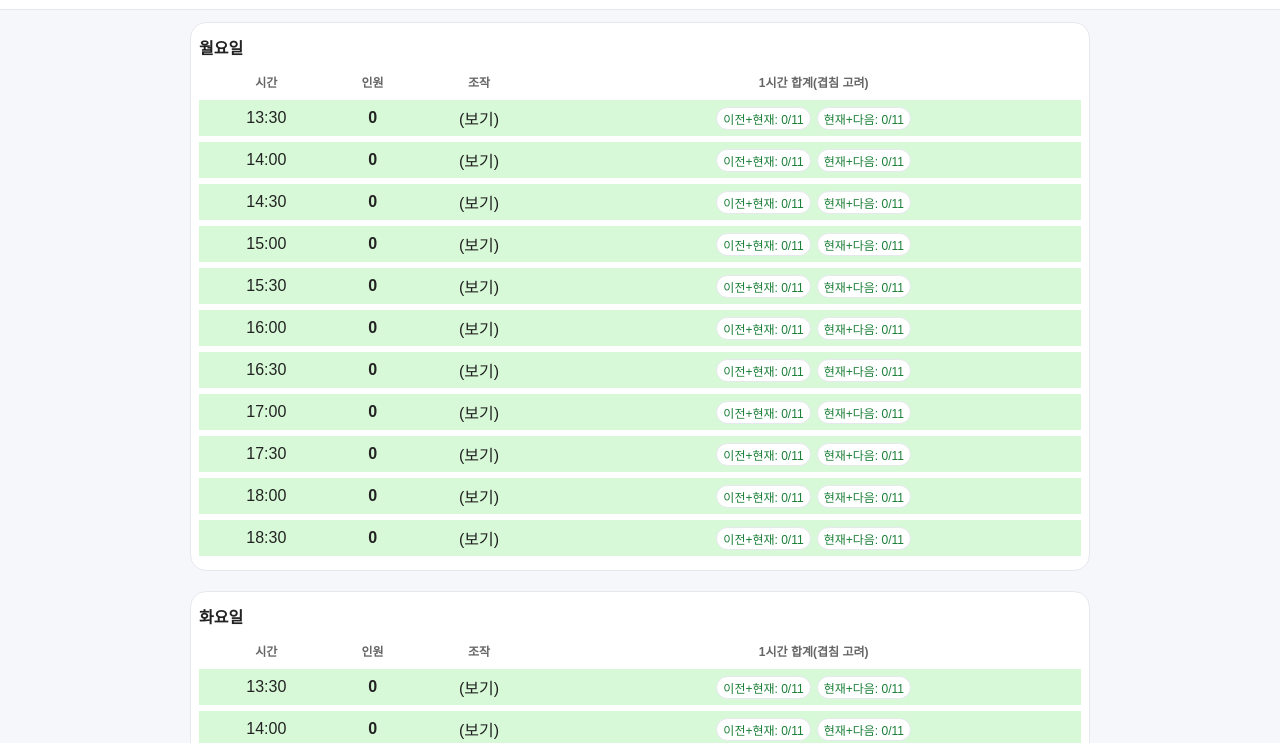
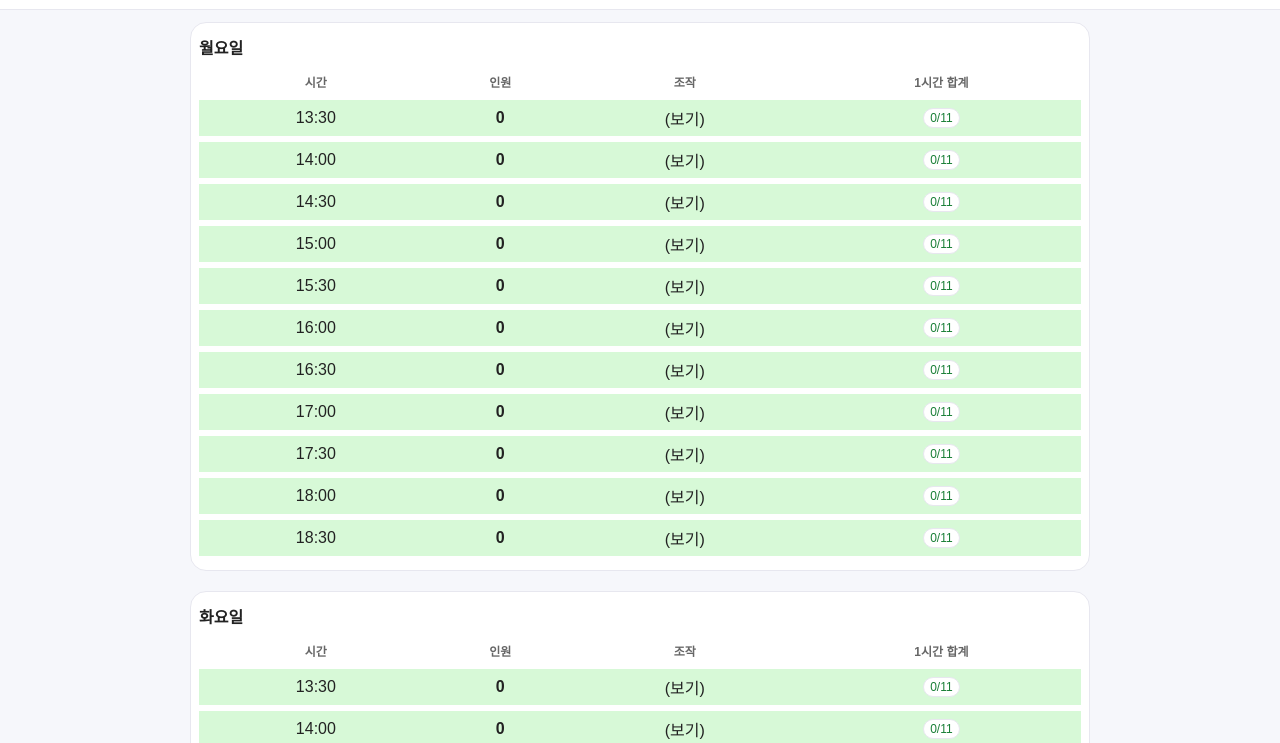
Before and after one commit to zeromo0713/piano-timetable, a plain HTML site: page index.html in a window 1280 px wide. Shown: the part 57-800 px from the top of the page. Drawn offline with Linux system fonts and the light colour scheme.

Commit message:
Add files via upload

```diff
--- a/index.html
+++ b/index.html
@@ -6,8 +6,14 @@
 <title>피아노 학원 시간표 (월~금)</title>
 <style>
   :root{
-      --ok:#d7f9d7; --warn:#ffd9d9; --bg:#f6f7fb; --card:#ffffff;
-      --text:#222; --muted:#666; --accent:#4caf50; --line:#e7e7ef;
+    --ok:#d7f9d7;
+    --warn:#ffd9d9;
+    --bg:#f6f7fb;
+    --card:#ffffff;
+    --text:#222;
+    --muted:#666;
+    --accent:#4caf50;
+    --line:#e7e7ef;
     --btn:#efefef;
   }
   body{margin:0;background:var(--bg);color:var(--text);font-family:sans-serif}
@@ -24,13 +30,12 @@
   h2{margin:4px 0;font-size:16px}
   table{width:100%;border-collapse:separate;border-spacing:0 6px}
   th{font-size:12px;color:var(--muted);padding:4px}
-    td{padding:6px;text-align:center; vertical-align: middle;}
+  td{padding:6px;text-align:center}
   tr{border-radius:12px;overflow:hidden}
   .count{font-weight:700}
   .ctrl{padding:2px 8px;margin:0 2px;border-radius:8px;border:1px solid var(--line);background:#f3f3f7;font-weight:800;cursor:pointer}
-    .badges{display:flex; gap:6px; justify-content:center; flex-wrap:wrap;}
-    .badge{font-size:12px;padding:2px 6px;border-radius:999px;border:1px solid var(--line);background:#fff;display:inline-block}
-    .danger{color:#b00020; border-color:#f1a7a7}
+  .hourbadge{font-size:12px;padding:2px 6px;border-radius:999px;border:1px solid var(--line);background:#fff;display:inline-block}
+  .danger{color:#b00020}
   .success{color:#1a7f37}
 </style>
 </head>
@@ -56,8 +61,9 @@
   {key:"thu",label:"목요일"},
   {key:"fri",label:"금요일"}
 ];
-    const SLOT_MAX = 8;   // 한 타임 최대
-    const HOUR_MAX = 11;  // 1시간 최대
+const SLOT_MAX = 7;   // 한 타임 최대 인원
+const HOUR_MAX = 11;  // 한 시간 합계 최대 인원
+const PAIRS = [[0,1],[2,3],[4,5],[6,7],[8,9]]; // 마지막 18:30은 단독
 const DEFAULT_PIN = "0000";
 
 /** 상태 **/
@@ -69,9 +75,13 @@
 function loadState(){
   try{
     const raw = localStorage.getItem("piano_schedule_week");
-        if(!raw){ return {currentHall:"main", data:{}}; }
+    if(!raw){
+      return {currentHall:"main", data:{}};
+    }
     return JSON.parse(raw);
-      }catch(e){ return {currentHall:"main", data:{}}; }
+  }catch(e){
+    return {currentHall:"main", data:{}};
+  }
 }
 function saveState(){
   localStorage.setItem("piano_schedule_week", JSON.stringify(state));
@@ -82,18 +92,18 @@
   }
   return state.data[dayKey];
 }
-
-    // ✅ “이전+현재”, “현재+다음” 두 합계를 모두 계산
-    function hourSums(arr, idx){
-      const prev = idx > 0 ? (arr[idx-1]||0) + (arr[idx]||0) : (arr[idx]||0);
-      const next = idx < arr.length-1 ? (arr[idx]||0) + (arr[idx+1]||0) : (arr[idx]||0);
-      return { prev, next, max: Math.max(prev, next) };
+function hourSum(arr, idx){
+  for(const [a,b] of PAIRS){
+    if(idx===a || idx===b) return (arr[a]||0)+(arr[b]||0);
+  }
+  return arr[idx]||0;
 }
 
 /** 렌더 **/
 function render(){
   const container = document.getElementById("schedule");
   container.innerHTML = "";
+
   DAYS.forEach(d=>{
     const dayData = getDayData(d.key);
     const arr = dayData[currentHall];
@@ -106,35 +116,29 @@
     section.appendChild(title);
 
     const table = document.createElement("table");
-        const thead = "<thead><tr><th>시간</th><th>인원</th><th>조작</th><th>1시간 합계(겹침 고려)</th></tr></thead>";
+    const thead = `<thead><tr><th>시간</th><th>인원</th><th>조작</th><th>1시간 합계</th></tr></thead>`;
     let rows = "";
-
     TIMES.forEach((t,i)=>{
       const count = arr[i]||0;
-          const {prev, next, max} = hourSums(arr, i);
-          const isWarn = (count > SLOT_MAX) || (max > HOUR_MAX);
-
+      const sum = hourSum(arr,i);
+      // ✅ 수정: count >= SLOT_MAX, sum >= HOUR_MAX
+      const isWarn = (count >= SLOT_MAX) || (sum >= HOUR_MAX);
       rows += `
         <tr style="background:${isWarn?'var(--warn)':'var(--ok)'}">
           <td>${t}</td>
           <td class="count">${count}</td>
           <td>
-              ${editMode
-                ? `<button class="ctrl" onclick="change('${d.key}',${i},-1)">−</button>
-                   <button class="ctrl" onclick="change('${d.key}',${i},1)">+</button>`
-                : "(보기)"}
+            ${editMode?`
+            <button class="ctrl" onclick="change('${d.key}',${i},-1)">−</button>
+            <button class="ctrl" onclick="change('${d.key}',${i},1)">+</button>
+            `:"(보기)"}
           </td>
-            <td>
-              <div class="badges">
-                <span class="badge ${prev>HOUR_MAX?'danger':'success'}">이전+현재: ${prev}/${HOUR_MAX}</span>
-                <span class="badge ${next>HOUR_MAX?'danger':'success'}">현재+다음: ${next}/${HOUR_MAX}</span>
-              </div>
-            </td>
+          <td><span class="hourbadge ${sum>=HOUR_MAX?'danger':'success'}">${sum}/${HOUR_MAX}</span></td>
         </tr>`;
     });
-
     table.innerHTML = thead + "<tbody>"+rows+"</tbody>";
     section.appendChild(table);
+
     container.appendChild(section);
   });
 
```
Lines whose indentation alone changed are shown as unchanged.
